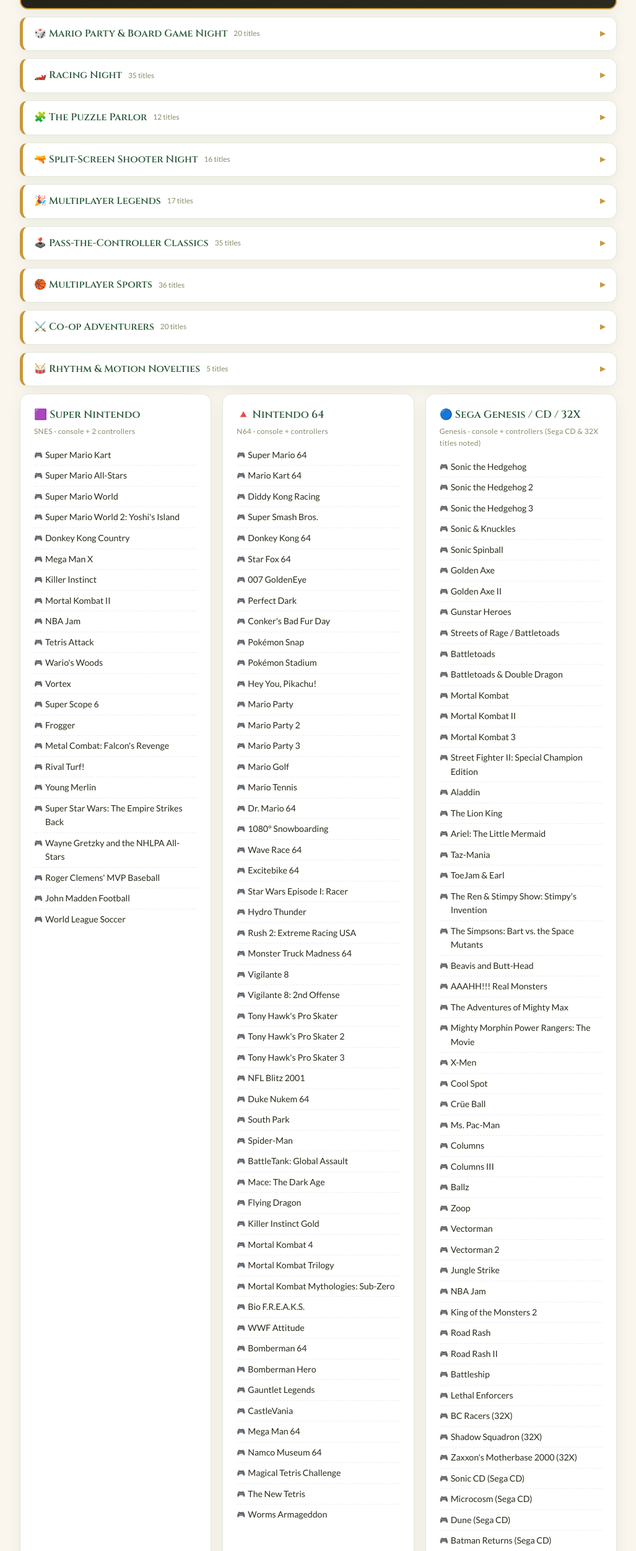
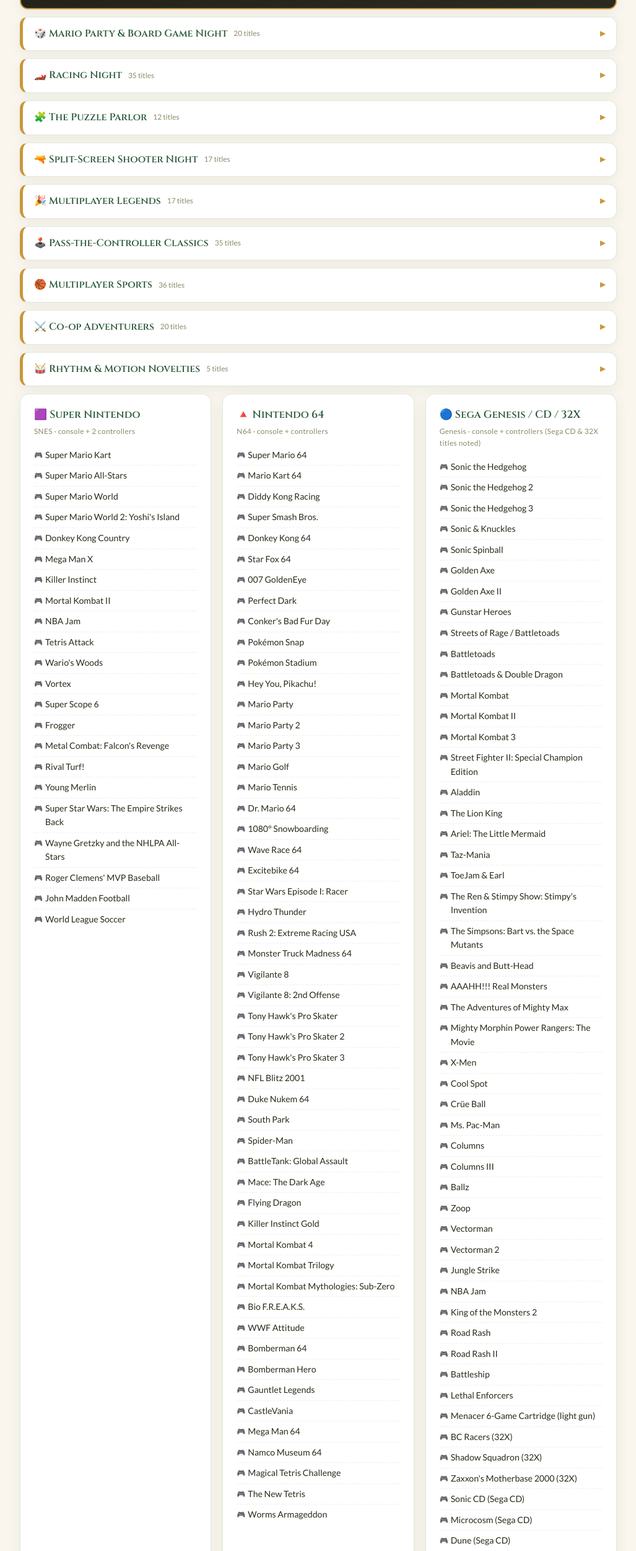
Before and after one commit to NorthwoodGameHaven/northwood-game-haven, a website: page site/video-game-equipment.html in a window 1280 px wide. Shown: the part 1931-4433 px from the top of the page at 62% size, without its empty margins (126-1153 px from the left). Drawn offline with Linux system fonts and the light colour scheme.

Commit message:
Add files via upload

```diff
--- a/site/video-game-equipment.html
+++ b/site/video-game-equipment.html
@@ -1,5 +1,5 @@
 <!DOCTYPE html>
-<!-- NGH-BUILD 2026-07-21i2 · gc-ports + overcooked -->
+<!-- NGH-BUILD 2026-07-21i3 · menacer -->
 <html lang="en">
 <head>
 <meta charset="UTF-8">
@@ -61,7 +61,7 @@
 
 <div class="wrap">
   <div class="availbar"><strong>Every console and title is available for play — not for sale.</strong> All are subject to availability and rotate over time. Ask your Game Guru what's ready to play during your visit.</div>
-  <div style="text-align:center;margin-bottom:18px;"><a href="video-game-library.pdf?v=20260721i2" target="_blank" rel="noopener" style="display:inline-block;background:linear-gradient(135deg,var(--forest),var(--forest-light));color:#fff;text-decoration:none;font-family:'Cinzel',serif;font-weight:700;font-size:0.8rem;letter-spacing:0.05em;padding:11px 24px;border-radius:50px;box-shadow:0 4px 16px rgba(45,90,61,0.35);">🖨️ Print the Full Library (PDF) →</a></div>
+  <div style="text-align:center;margin-bottom:18px;"><a href="video-game-library.pdf?v=20260721i3" target="_blank" rel="noopener" style="display:inline-block;background:linear-gradient(135deg,var(--forest),var(--forest-light));color:#fff;text-decoration:none;font-family:'Cinzel',serif;font-weight:700;font-size:0.8rem;letter-spacing:0.05em;padding:11px 24px;border-radius:50px;box-shadow:0 4px 16px rgba(45,90,61,0.35);">🖨️ Print the Full Library (PDF) →</a></div>
   <input class="search" id="vsearch" placeholder="🔎 Search a console or game…" oninput="filterV()">
 
   <!-- 🥊 FEATURED: FIGHTING GAME ARENA -->
@@ -163,11 +163,11 @@
     </div>
   </details>
   <details class="feat">
-    <summary>🔫 Split-Screen Shooter Night <span class="feat-n">16 titles</span></summary>
+    <summary>🔫 Split-Screen Shooter Night <span class="feat-n">17 titles</span></summary>
     <div class="feat-body">
       <p>GoldenEye invented console deathmatch night; Perfect Dark perfected it; TimeSplitters 2 — by the GoldenEye team — is routinely called the best split-screen shooter ever; Quake III on Dreamcast is pure arena. Add a light-gun corner — Virtua Cop, Lethal Enforcers, the SNES Super Scope — and it's 1998 in the best possible way.</p>
       <p><strong style="color:var(--gold);font-family:'Cinzel',serif;font-size:0.8rem;">Deathmatch royalty:</strong><br><span class="ttl">007 GoldenEye</span> <span class="con">(N64)</span> · <span class="ttl">Perfect Dark</span> <span class="con">(N64)</span> · <span class="ttl">Duke Nukem 64</span> <span class="con">(N64)</span> · <span class="ttl">Quake III Arena</span> <span class="con">(Dreamcast)</span> · <span class="ttl">GoldenEye 007</span> <span class="con">(Wii)</span> · <span class="ttl">Medal of Honor: Rising Sun</span> <span class="con">(GameCube)</span> · <span class="ttl">TimeSplitters 2</span> <span class="con">(PS2 · GameCube)</span> · <span class="ttl">Call of Duty 3</span> <span class="con">(PS2)</span> · <span class="ttl">Tom Clancy's Rainbow Six</span> <span class="con">(Dreamcast)</span> · <span class="ttl">Ghost Recon: Jungle Storm</span> <span class="con">(PS2)</span> · <span class="ttl">Ghost Recon 2</span> <span class="con">(PS2)</span></p>
-      <p><strong style="color:var(--gold);font-family:'Cinzel',serif;font-size:0.8rem;">The light-gun corner:</strong><br><span class="ttl">Virtua Cop</span> <span class="con">(Saturn)</span> · <span class="ttl">Lethal Enforcers</span> <span class="con">(Genesis)</span> · <span class="ttl">Corpse Killer</span> <span class="con">(Sega CD)</span> · <span class="ttl">Super Scope 6</span> <span class="con">(SNES)</span> · <span class="ttl">Metal Combat: Falcon's Revenge</span> <span class="con">(SNES)</span></p>
+      <p><strong style="color:var(--gold);font-family:'Cinzel',serif;font-size:0.8rem;">The light-gun corner:</strong><br><span class="ttl">Virtua Cop</span> <span class="con">(Saturn)</span> · <span class="ttl">Lethal Enforcers</span> <span class="con">(Genesis)</span> · <span class="ttl">Menacer 6-Game Cartridge</span> <span class="con">(Genesis)</span> · <span class="ttl">Corpse Killer</span> <span class="con">(Sega CD)</span> · <span class="ttl">Super Scope 6</span> <span class="con">(SNES)</span> · <span class="ttl">Metal Combat: Falcon's Revenge</span> <span class="con">(SNES)</span></p>
     </div>
   </details>
   <details class="feat">
@@ -345,6 +345,7 @@
         <li>Road Rash II</li>
         <li>Battleship</li>
         <li>Lethal Enforcers</li>
+        <li>Menacer 6-Game Cartridge (light gun)</li>
         <li>BC Racers (32X)</li>
         <li>Shadow Squadron (32X)</li>
         <li>Zaxxon's Motherbase 2000 (32X)</li>
```
Also changed, not shown: 1 other file.
